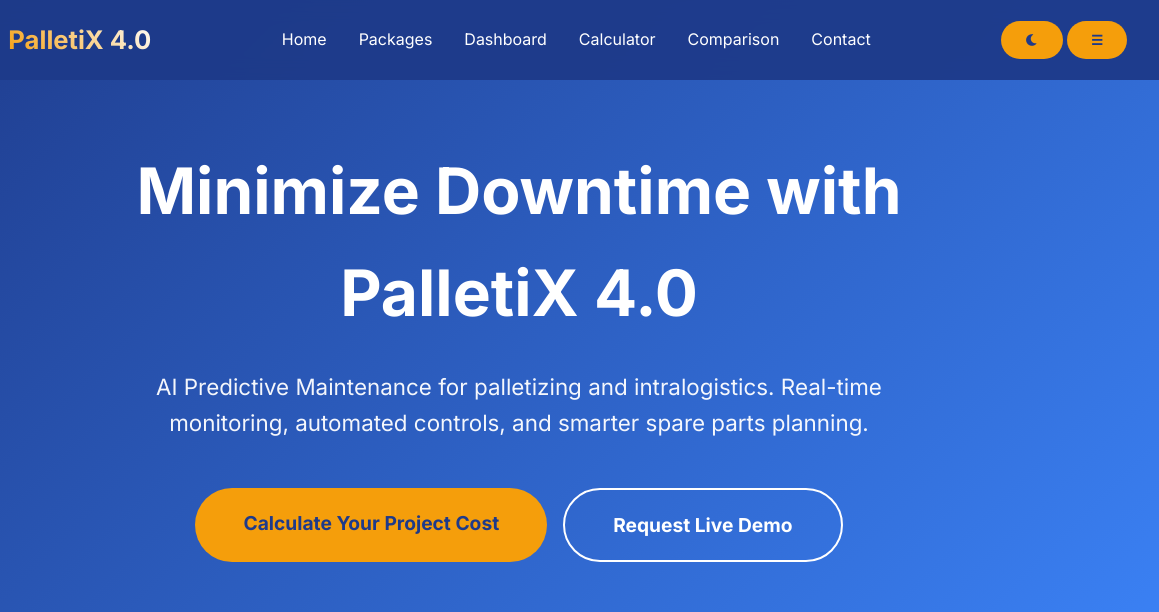
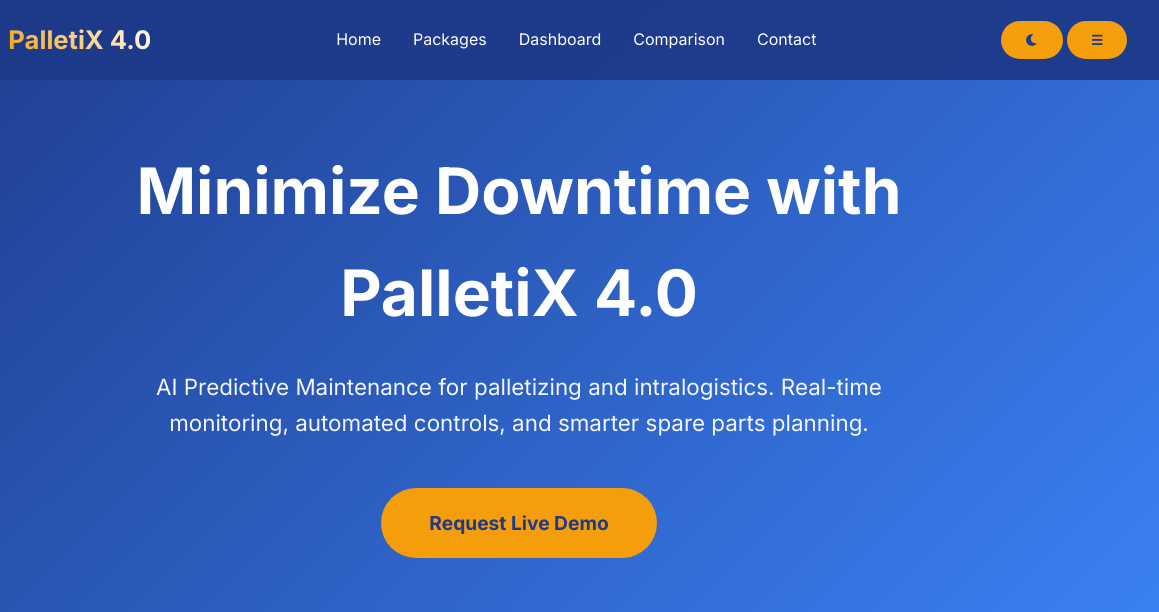
Before and after one commit to ahmedshalaan2025/PalletiX-4.0, a plain HTML site: page Index.html in a window 1280 px wide. Shown: the top 612 px of the page, 121-1280 px from the left. Drawn offline with Linux system fonts and the light colour scheme.

Commit message:
Add files via upload

```diff
--- a/Index.html
+++ b/Index.html
@@ -151,6 +151,7 @@
         }
 
         .cta-primary {
+
             background: var(--accent-gold);
             color: var(--primary-blue);
             padding: 1.2rem 3rem;
@@ -795,7 +796,7 @@
                 <li><a href="#home">Home</a></li>
                 <li><a href="#packages">Packages</a></li>
                 <li><a href="#dashboard">Dashboard</a></li>
-                <li><a href="#pricing">Calculator</a></li>
+
                 <li><a href="#comparison">Comparison</a></li>
                 <li><a href="#contact">Contact</a></li>
             </ul>
@@ -814,8 +815,8 @@
             <h1>Minimize Downtime with PalletiX 4.0</h1>
             <p>AI Predictive Maintenance for palletizing and intralogistics. Real-time monitoring, automated controls, and smarter spare parts planning.</p>
             <div class="cta-buttons">
-                <a href="#pricing" class="cta-primary">Calculate Your Project Cost</a>
-                <a href="#contact" class="cta-secondary">Request Live Demo</a>
+                <a href="#contact" class="cta-primary">Request Live Demo</a>
+
             </div>
         </div>
     </section>
@@ -1125,7 +1126,7 @@
                 <p class="result-note">Model estimate combining fewer rush interventions and better spare‑parts utilization.</p>
             </div>
             <div class="result-card">
-                <div class="result-metric">26–28 mo.</div>
+                <div class="result-metric">26–28 Month.</div>
                 <div class="result-label">Typical payback window for predictive maintenance in high‑utilization lines.</div>
                 <p class="result-note">Indicative range from published predictive maintenance case studies; used here as a reference, not a guaranteed ROI.</p>
             </div>
```
